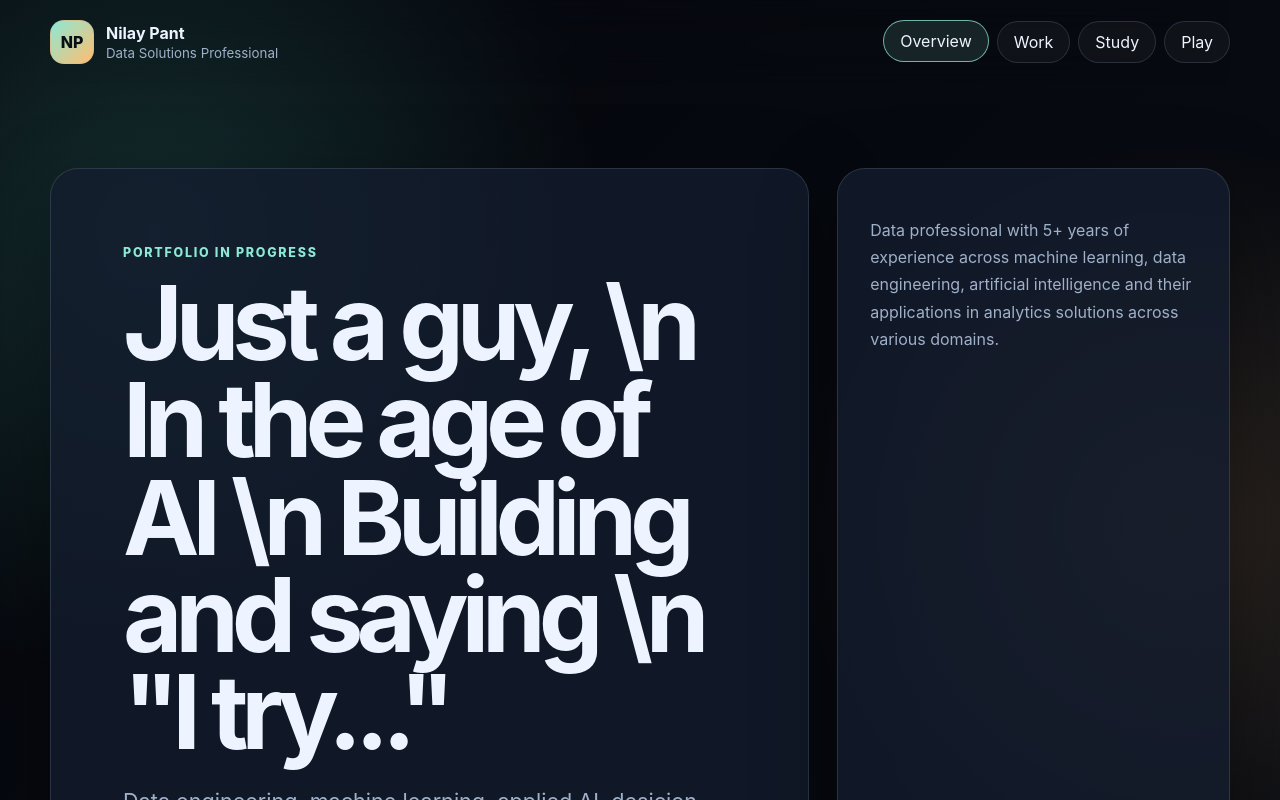
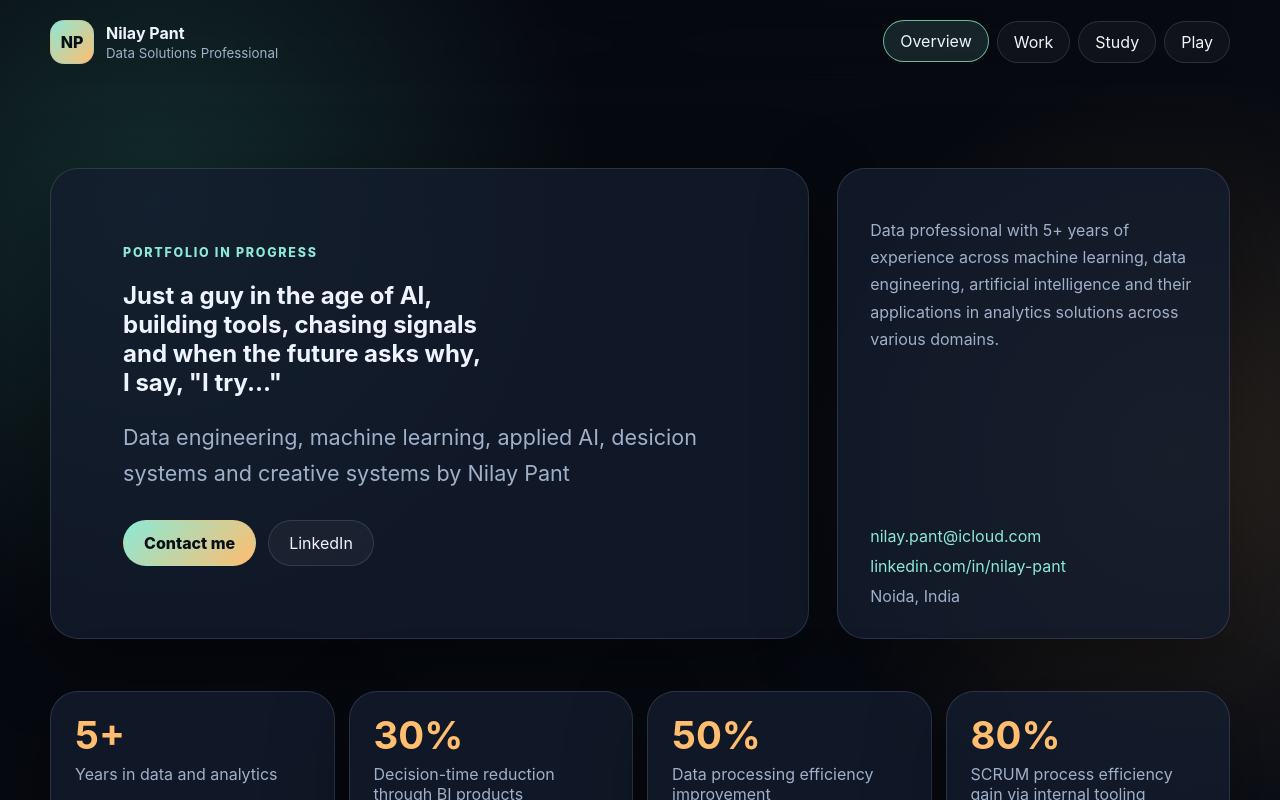
Before and after one commit to nilaypant/nilaypant.github.io, a React (Vite) app: page / in a window 1280 px wide. Shown: the top 800 px of the page. Built offline with nearby package versions, Linux system fonts and the light colour scheme.

Commit message:
updating hero heading and subhead - 1

```diff
--- a/src/data/portfolio.js
+++ b/src/data/portfolio.js
@@ -9,7 +9,7 @@ export const profile = {
   resumeSummary:
     'Data professional with 5+ years of experience across machine learning, data engineering, artificial intelligence and their applications in analytics solutions across various domains.',
   positioning:
-    'Data engineering, machine learning, applied AI, desicion systems and creative systems by ',
+    'Data engineering, machine learning, applied AI, desicion systems and creative systems',
 };
 
 export const tabs = [
--- a/src/views/Overview.jsx
+++ b/src/views/Overview.jsx
@@ -10,8 +10,13 @@ export default function Overview({ onTabChange }) {
       <section className="hero">
         <div className="hero__content">
           <span className="eyebrow">Portfolio in progress</span>
-          <h1>Just a guy, \n In the age of AI \n Building and saying \n "I try..."</h1>
-          <p>{profile.positioning}&nbsp;{profile.name}</p>
+          <h2>
+            Just a guy in the age of AI,<br />
+            building tools, chasing signals<br />
+            and when the future asks why,<br />
+            I say, "I try..."
+          </h2>
+          <p>{profile.positioning}&nbsp;by {profile.name}</p>
           <div className="hero__actions">
             <a className="button button--primary" href={`mailto:${profile.email}`}>
               Contact me
```
